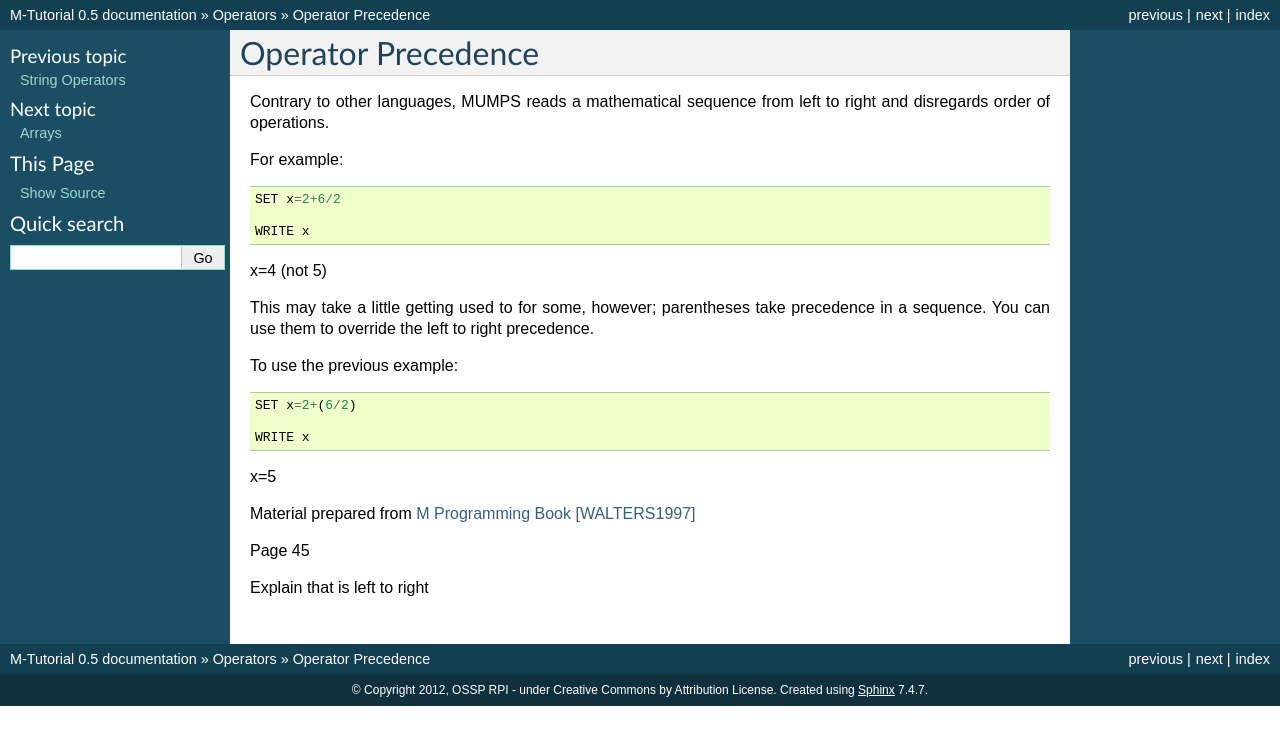
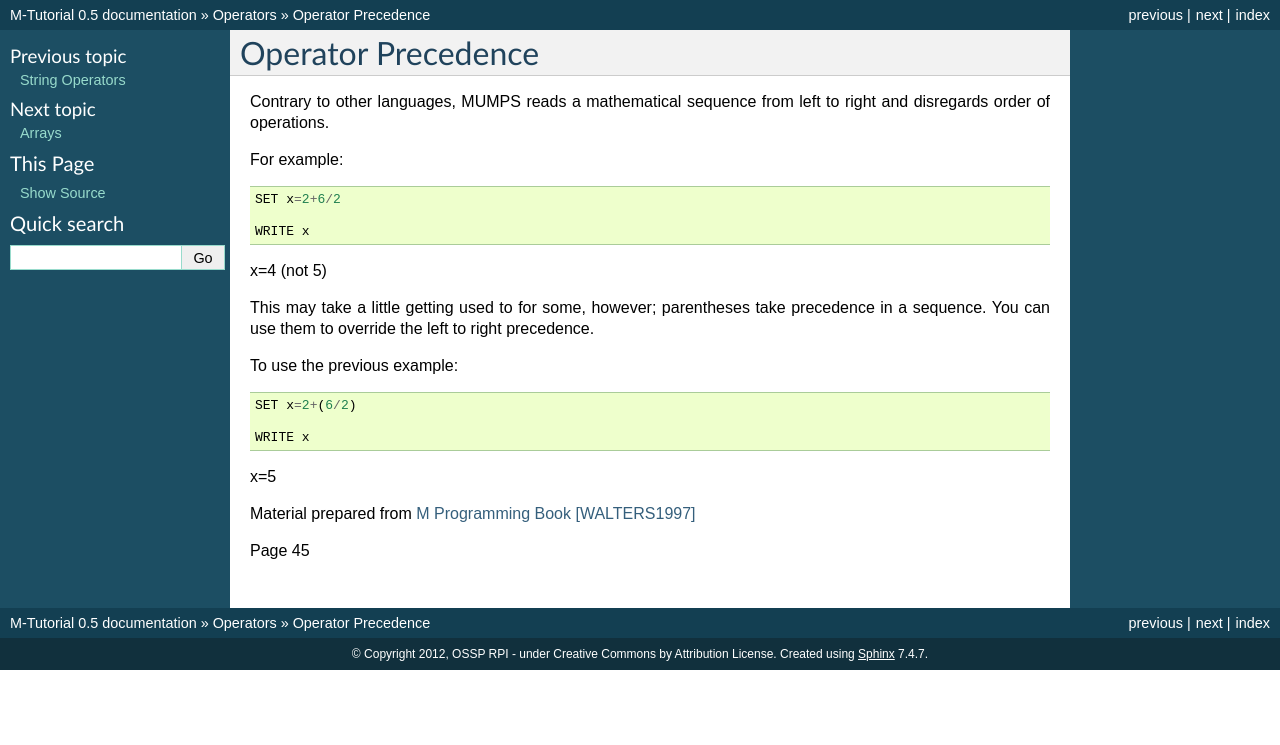
Before and after one commit to luisibanez/M-Tutorial, a Sphinx documentation site: the page built from source/OperatorPrecedence.rst, in a window 1280 px wide. Shown: the top 745 px of the page. Built offline with Sphinx 7.4.7, drawn with Linux system fonts in a browser that asks for light colours.

Commit message:
fixed Operator Precedence

```diff
--- a/source/OperatorPrecedence.rst
+++ b/source/OperatorPrecedence.rst
@@ -25,6 +25,4 @@ Material prepared from `M Programming Book`_ [WALTERS1997]_
 
 Page 45
 
-Explain that is left to right
-
 .. _M Programming book: http://books.google.com/books?id=jo8_Mtmp30kC&printsec=frontcover&dq=M+Programming&hl=en&sa=X&ei=2mktT--GHajw0gHnkKWUCw&ved=0CDIQ6AEwAA#v=onepage&q=M%20Programming&f=false
```
